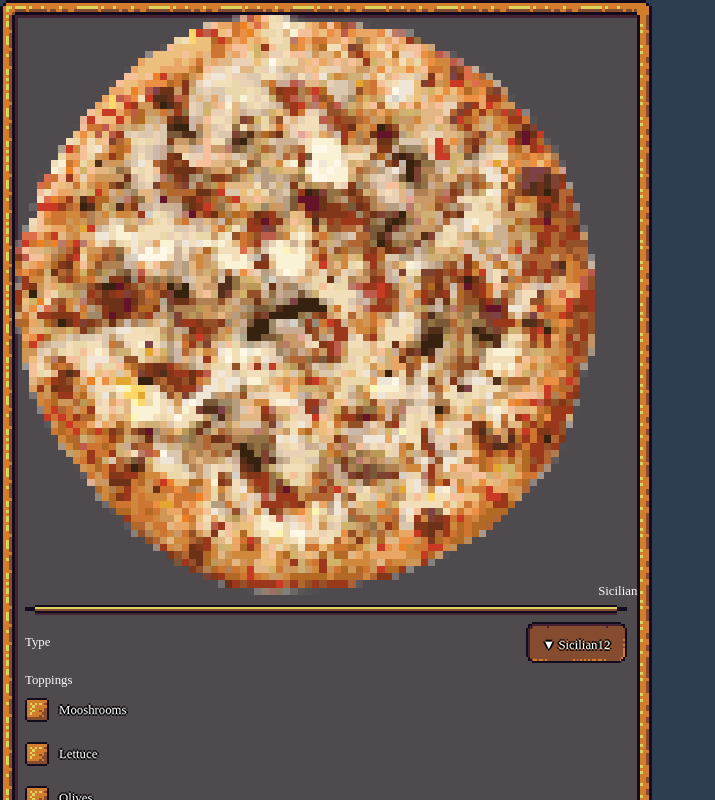
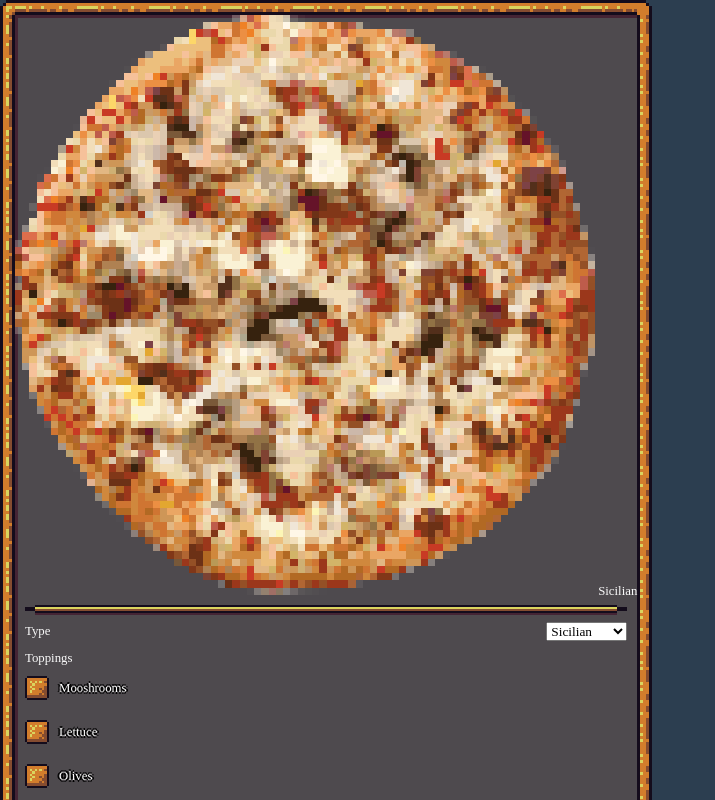
Before and after one commit to cubbK/pc-part, a Vue app: page /#/ in a window 1280 px wide. Shown: the whole page, without its empty margins (0-715 px from the left). Built offline with nearby package versions, Linux system fonts and the light colour scheme; a web font is replaced by a local one.

Commit message:
change store on pizza type change

```diff
--- a/src/components/main/PizzaType.vue
+++ b/src/components/main/PizzaType.vue
@@ -4,16 +4,15 @@
       Type
     </div>
     <div>
-      <select class="rpgui-dropdown" ref="pizzaDropdown">
+      <select v-on:change="setActivePizza($event)">
         <option
           v-for="pizza in $store.state.pizzas.types"
+          v-bind:value="pizza"
           v-bind:key="pizza"
-          v-on:click="setActivePizza(pizza)"
         >
-          {{ pizza + '12' }}
+          {{ pizza }}
         </option>
       </select>
-      {{ test() }}
     </div>
   </div>
 </template>
@@ -25,13 +24,12 @@ export default {
     selected: 'option1'
   }),
   methods: {
-    setActivePizza: function (pizza) {
-      console.log('triggered')
-    },
-    test: function () {
-      const pizzaDropdown = this.$refs.pizzaDropdown
-      console.log(pizzaDropdown)
-      console.log(this.$refs)
+    setActivePizza: function (event) {
+      const activePizza = event.target.value
+      this.$store.commit({
+        type: 'setActivePizza',
+        activePizza
+      })
     }
   }
 }
--- a/src/store.js
+++ b/src/store.js
@@ -15,6 +15,9 @@ const store = new Vuex.Store({
   mutations: {
     toggleTopping (state, payload) {
       state.toppings[payload.topping] = !state.toppings[payload.topping]
+    },
+    setActivePizza (state, payload) {
+      state.pizzas.activePizza = payload.activePizza
     }
   }
 })
```
